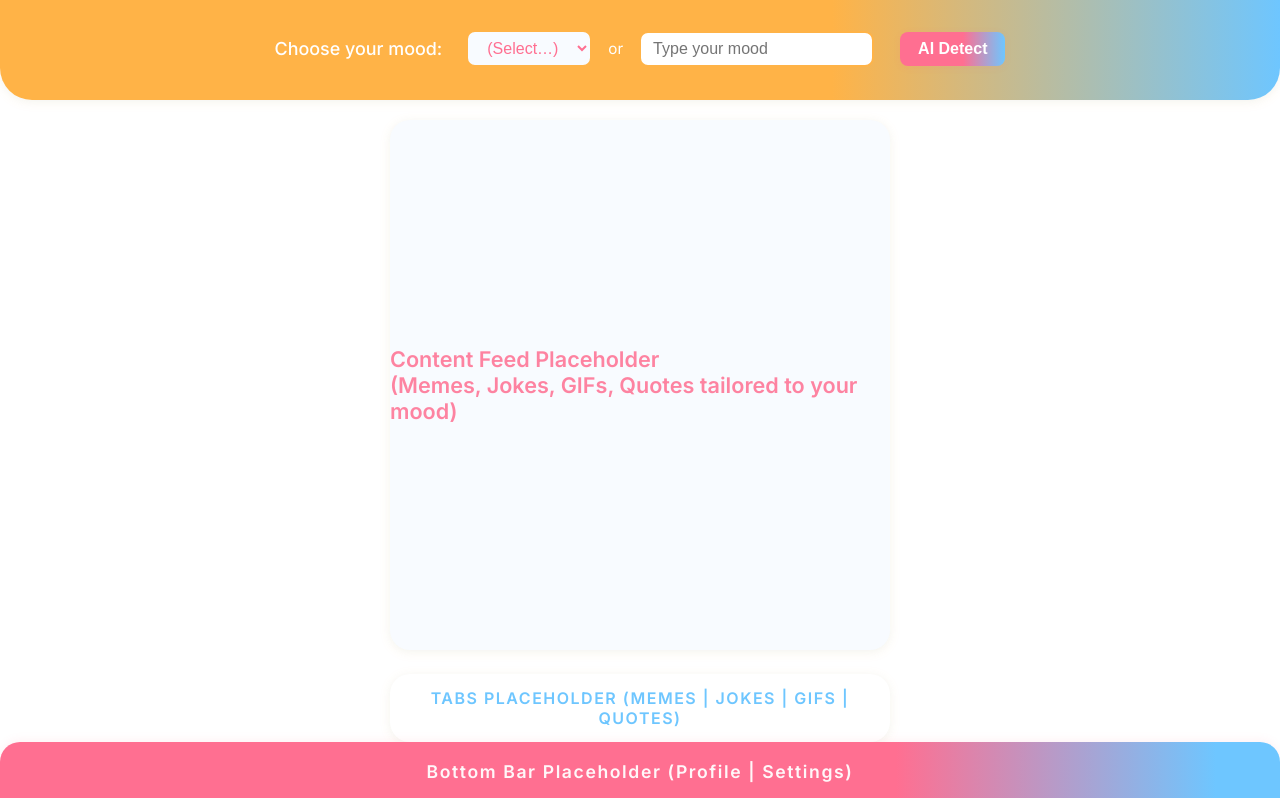
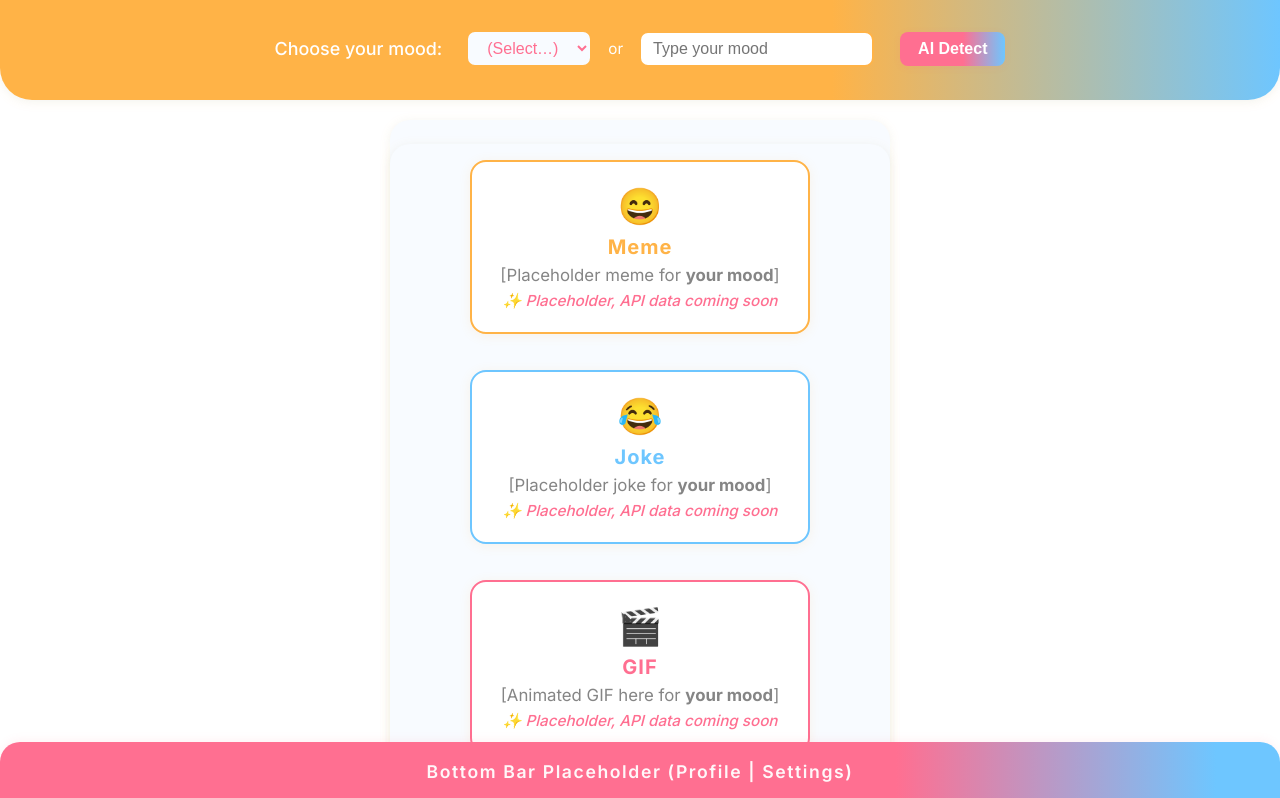
Before and after one commit to Workflow-Manager-admin/moodvibe-31139-4258101b, a React (Create React App) app in the folder moodvibe_frontend/: page / in a window 1280 px wide. Shown: the top 798 px of the page. Built offline with nearby package versions, Linux system fonts and the light colour scheme; the HTML template or start-up script is replaced by a standard one.

Commit message:
Auto-commit: Changes as of 2025-06-05T14:59:24.631796+00:00

```diff
--- a/moodvibe_frontend/src/App.js
+++ b/moodvibe_frontend/src/App.js
@@ -23,13 +23,8 @@
 
       {/* Content Feed (Center) */}
       <div className="content-feed-area">
-        <div className="content-feed-placeholder">
-          {/* Placeholder for Dynamic Content Feed */}
-          {mood
-            ? <>Content Feed Placeholder<br/>(memes, jokes, GIFs, quotes for <span style={{color: "var(--primary)", fontWeight: 600}}>{mood}</span>)</>
-            : <>Content Feed Placeholder<br/>(Memes, Jokes, GIFs, Quotes tailored to your mood)</>
-          }
-        </div>
+        {/* Vibrant Content Feed with themed cards */}
+        <ContentFeed mood={mood} />
       </div>
 
       {/* Tab Navigation (Above Bottom) */}
```
Also changed, not shown: 1 other file (tests, documents, lock files or other folders).
